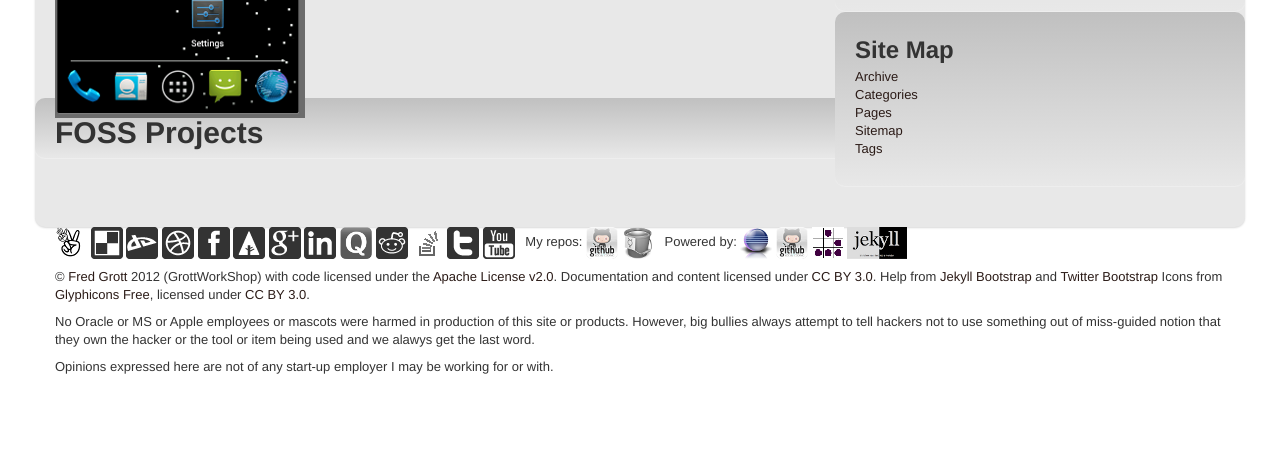
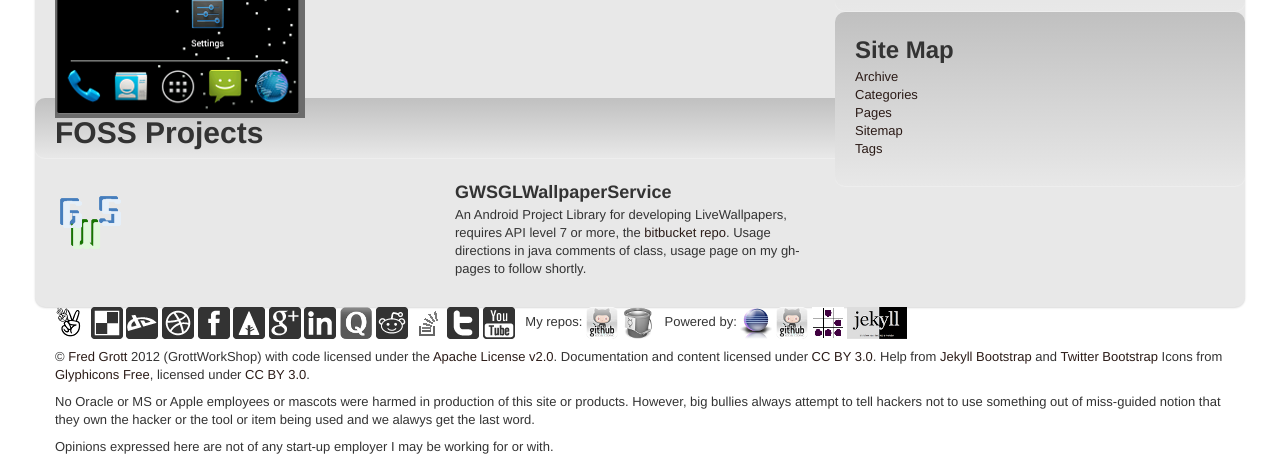
Before and after one commit to fredgrott/shareme.github.com, a Jekyll site: the page built from products.html, in a window 1280 px wide and 1144 px high, cut to the strip 679-1144 px from the top of the window. Built offline with Jekyll 4.4.1, drawn with Linux system fonts in a browser that asks for light colours; Markdown is read by kramdown in place of the engine named in the settings; comment, search, counter and statistics services are not loaded.

Commit message:
added the GWSGLWallpaperService FOSS project to products page

```diff
--- a/products.html
+++ b/products.html
@@ -35,10 +35,11 @@ group: navigation
  </div>
  <div class="row">
  <div class="span4">
-
+ <img src="{{ site.base_url }}assets/img/gws.png"/>
  </div>
  <div class="span4">
-
+ <h3>GWSGLWallpaperService</h3>
+ <p>An Android Project Library for developing LiveWallpapers, requires API level 7 or more, the <a href="https://bitbucket.org/fredgrott/gwsglwallpaperservice" target="_blank">bitbucket repo</a>. Usage directions in java comments of class, usage page on my gh-pages to follow shortly.</p>
  </div>
  </div>
  </section>
```
Also changed, not shown: assets/img/gws.png (added).
